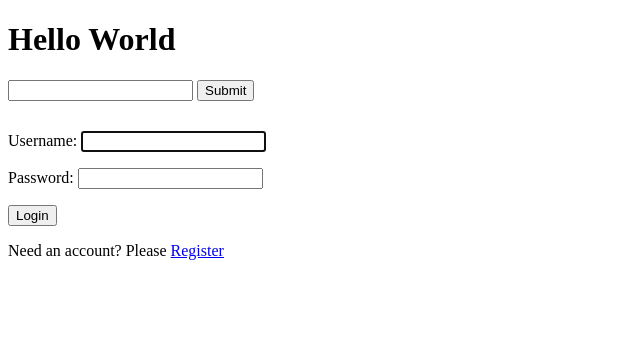
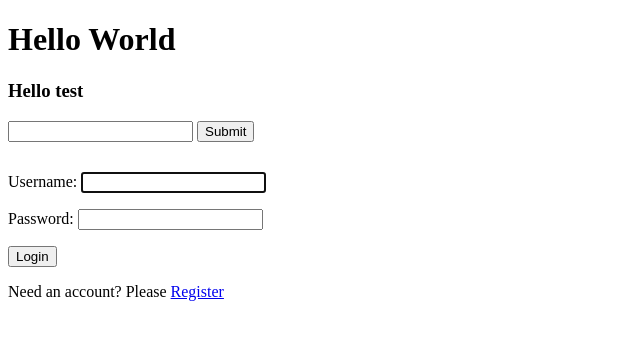
Before and after one commit to corpjuk/corpjuk.dev, a Django app: page /login/ in a window 1280 px wide. Shown: the top 340 px of the page, without its empty margins (0-640 px from the left). Run offline with Django 3.2, Linux system fonts and the light colour scheme.

```diff
--- a/templates/base.html
+++ b/templates/base.html
@@ -6,6 +6,7 @@
   </head>
   <body>
     <h1>Hello World</h1>
+    <h3>Hello test</h3>
     <form action='/articles/' method='GET'>
       <input type='text' name='q'/>
       <input type='submit' />
```
